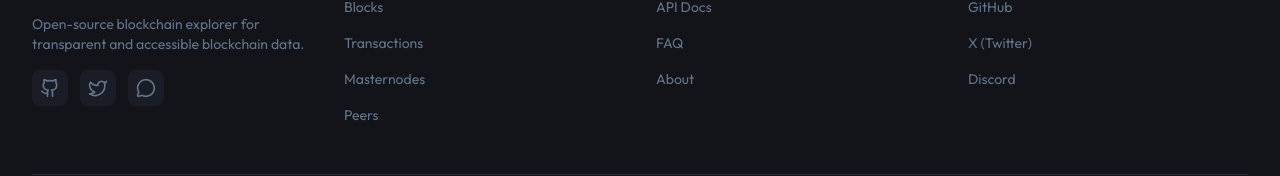
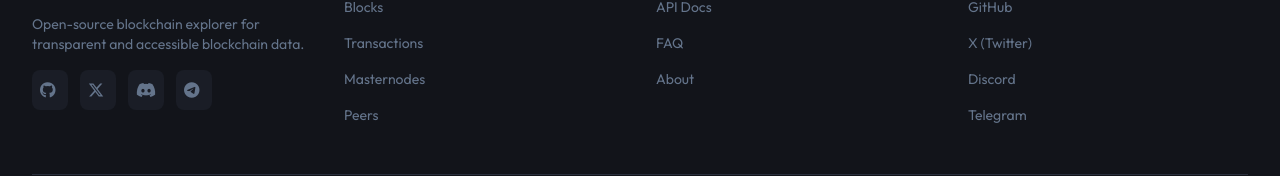
Before and after one commit to Healseyn/bbkexplorer-frontend, a Next.js app: page / in a window 1280 px wide. Shown: the part 1133-1309 px from the top of the page. Built offline with nearby package versions, Linux system fonts and the light colour scheme; no server answers.

Commit message:
Font Awesome icons and update community links

```diff
--- a/src/app/globals.css
+++ b/src/app/globals.css
@@ -1,4 +1,5 @@
 @import url('https://fonts.googleapis.com/css2?family=JetBrains+Mono:wght@400;500;600;700&family=Outfit:wght@300;400;500;600;700;800&display=swap');
+@import url('https://cdnjs.cloudflare.com/ajax/libs/font-awesome/6.5.1/css/all.min.css');
 @import "tailwindcss";
 
 :root {
--- a/src/components/layout/Footer.tsx
+++ b/src/components/layout/Footer.tsx
@@ -1,6 +1,5 @@
 import Link from 'next/link';
 import Image from 'next/image';
-import { Github, Twitter, MessageCircle } from 'lucide-react';
 import { ApiStatus } from '@/components/ui';
 
 export default function Footer() {
@@ -20,8 +19,9 @@ export default function Footer() {
     ],
     community: [
       { label: 'GitHub', href: 'https://github.com/BitBlocksProject/BitBlocks', external: true },
-      { label: 'X (Twitter)', href: 'https://x.com/bitblocks', external: true },
-      { label: 'Discord', href: 'https://discord.gg/bitblocks', external: true },
+      { label: 'X (Twitter)', href: 'https://x.com/BitBlocks_', external: true },
+      { label: 'Discord', href: 'https://discord.gg/Uw9EN3uJ', external: true },
+      { label: 'Telegram', href: 'https://t.me/BitBlocksBrasil', external: true },
     ],
   };
 
@@ -55,7 +55,7 @@ export default function Footer() {
                 rel="noopener noreferrer"
                 className="p-2 rounded-lg bg-[var(--bg-tertiary)] text-[var(--text-muted)] hover:text-[var(--text-primary)] hover:bg-[var(--bg-hover)] transition-all duration-200"
               >
-                <Github className="w-5 h-5" />
+                <i className="fa-brands fa-github w-5 h-5"></i>
               </a>
               <a
                 href="https://x.com/bitblocks"
@@ -63,7 +63,7 @@ export default function Footer() {
                 rel="noopener noreferrer"
                 className="p-2 rounded-lg bg-[var(--bg-tertiary)] text-[var(--text-muted)] hover:text-[var(--text-primary)] hover:bg-[var(--bg-hover)] transition-all duration-200"
               >
-                <Twitter className="w-5 h-5" />
+                <i className="fa-brands fa-x-twitter w-5 h-5"></i>
               </a>
               <a
                 href="https://discord.gg/bitblocks"
@@ -71,7 +71,15 @@ export default function Footer() {
                 rel="noopener noreferrer"
                 className="p-2 rounded-lg bg-[var(--bg-tertiary)] text-[var(--text-muted)] hover:text-[var(--text-primary)] hover:bg-[var(--bg-hover)] transition-all duration-200"
               >
-                <MessageCircle className="w-5 h-5" />
+                <i className="fa-brands fa-discord w-5 h-5"></i>
+              </a>
+              <a
+                href="https://t.me/BitBlocksBrasil"
+                target="_blank"
+                rel="noopener noreferrer"
+                className="p-2 rounded-lg bg-[var(--bg-tertiary)] text-[var(--text-muted)] hover:text-[var(--text-primary)] hover:bg-[var(--bg-hover)] transition-all duration-200"
+              >
+                <i className="fa-brands fa-telegram w-5 h-5"></i>
               </a>
             </div>
           </div>
```
